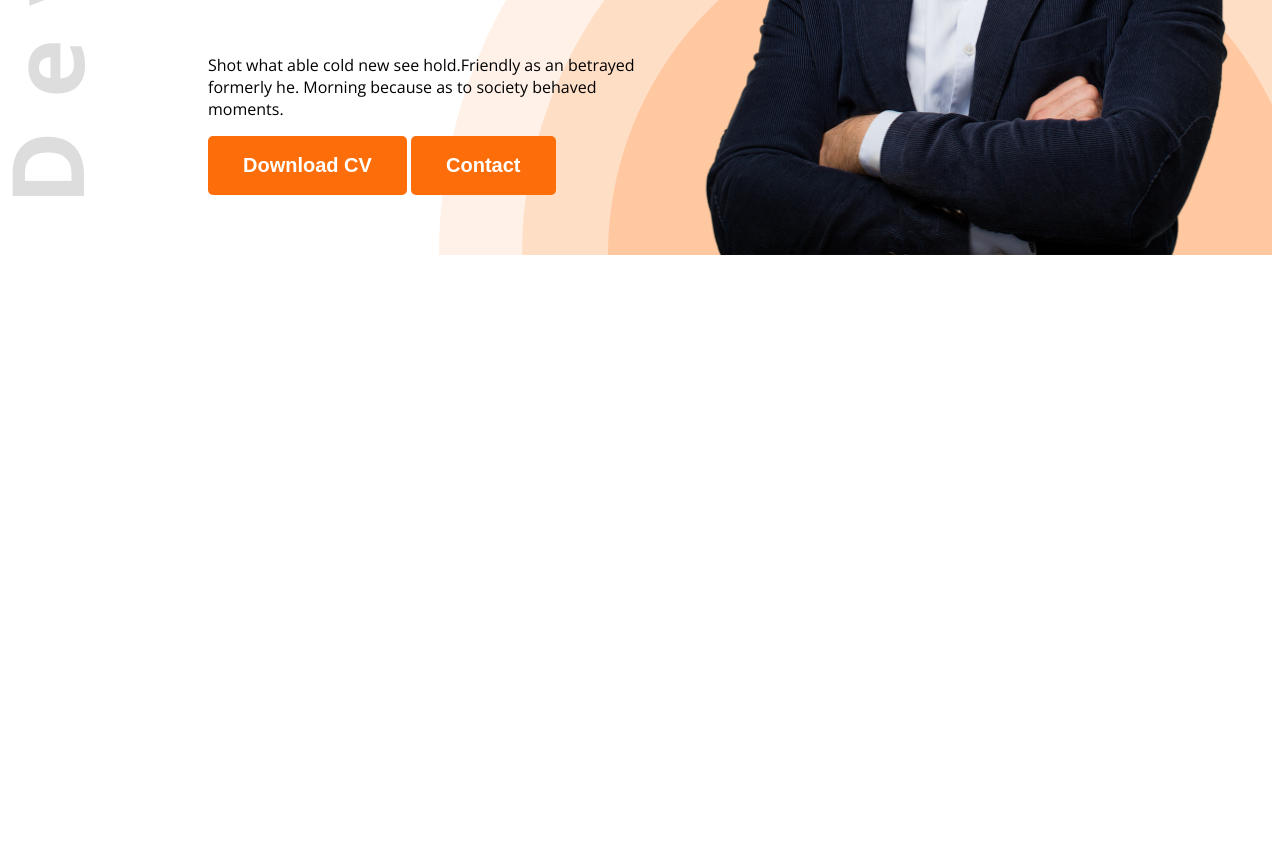
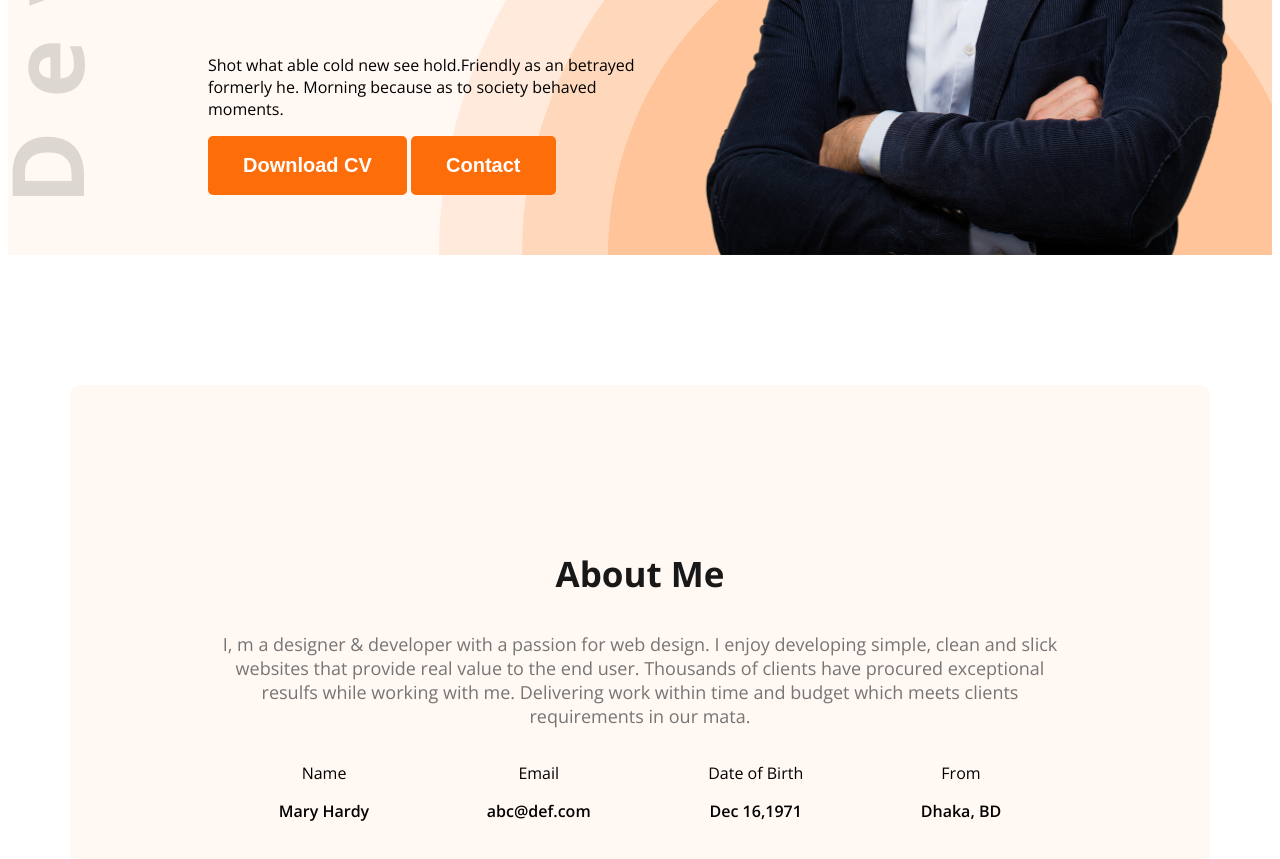
Before and after one commit to sanjidaalamsinha/web-dev-portfolio, a plain HTML site: page index.html in a window 1280 px wide. Shown: the part 575-1434 px from the top of the page. Before the commit the page ends 838 px from the top, so only its background shows below. Drawn offline with nearby package versions, Linux system fonts and the light colour scheme.

Commit message:
added an index.html file

```diff
--- a/index.html
+++ b/index.html
@@ -13,7 +13,7 @@
 </head>
 
 <body class="open-sans-normal">
-    <header class="header">
+    <header class="header secondary-bg">
         <nav>
             <h3 class="nav-title">Ma<span class="text-primary">r</span>y</h3>
             <ul>
@@ -36,7 +36,31 @@
         </div>
     </header>
     <main>
-
+        <section class="about secondary-bg">
+            <h3 class="section-title">About Me</h3>
+            <p class="section-description">
+                I, m a designer & developer with a passion for web design. I enjoy developing simple, clean and slick websites that provide real value to the end user. Thousands of clients have procured exceptional resulfs while working with me. Delivering work within time and budget which meets clients requirements in our mata.
+            </p>
+            <div class="about-items">
+                <!-- .about-item*4>p.item-title+p.item-description -->
+                 <div class="about-item">
+                    <p class="item-title">Name</p>
+                    <p class="item-description">Mary Hardy</p>
+                 </div>
+                 <div class="about-item">
+                    <p class="item-title">Email</p>
+                    <p class="item-description">abc@def.com</p>
+                 </div>
+                 <div class="about-item">
+                    <p class="item-title">Date of Birth</p>
+                    <p class="item-description">Dec 16,1971</p>
+                 </div>
+                 <div class="about-item">
+                    <p class="item-title">From</p>
+                    <p class="item-description">Dhaka, BD</p>
+                 </div>
+            </div>
+        </section>
     </main>
     <footer>
 
--- a/styles/portfolio.css
+++ b/styles/portfolio.css
@@ -7,6 +7,9 @@
     "wdth" 100;
 }
 /* Shared Styles */
+.secondary-bg{
+    background-color: #FFF8F3;
+}
 .text-primary{
     color: #FD6E0A;
 }
@@ -21,6 +24,15 @@
     color: white;
     padding: 18px 35px;
     border-radius: 5px;
+}
+.section-title{
+    font-size: 35px ;
+    font-weight: bold;
+    color: #181818;
+}
+.section-description{
+    font-size: 18px;
+    color: #757575;
 }
 /* header */
 .header{
@@ -72,3 +84,22 @@ nav li a{
 .banner-profile-pic{
     width: 580px;
 }
+/* main styles */
+main{
+    max-width: 1140px;
+    margin: 0 auto;
+}
+/* about styles */
+.about{
+    border-radius: 10px;
+    padding: 130px 150px;
+    text-align: center;
+    margin-top: 130px;
+}
+.about-items{
+    display: flex;
+    justify-content: space-around;
+}
+.item-description{
+    font-weight: 600;
+}
```
